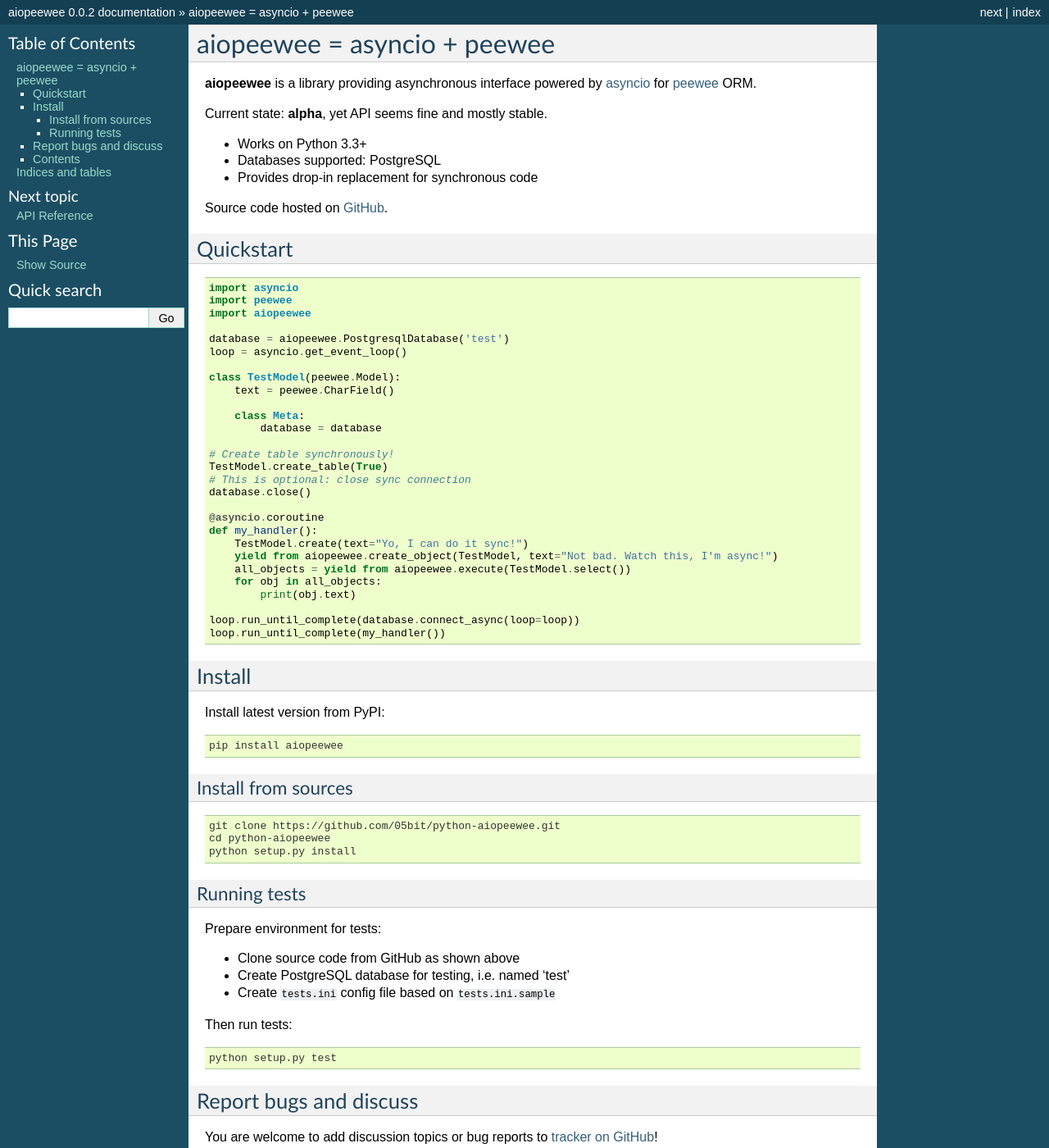
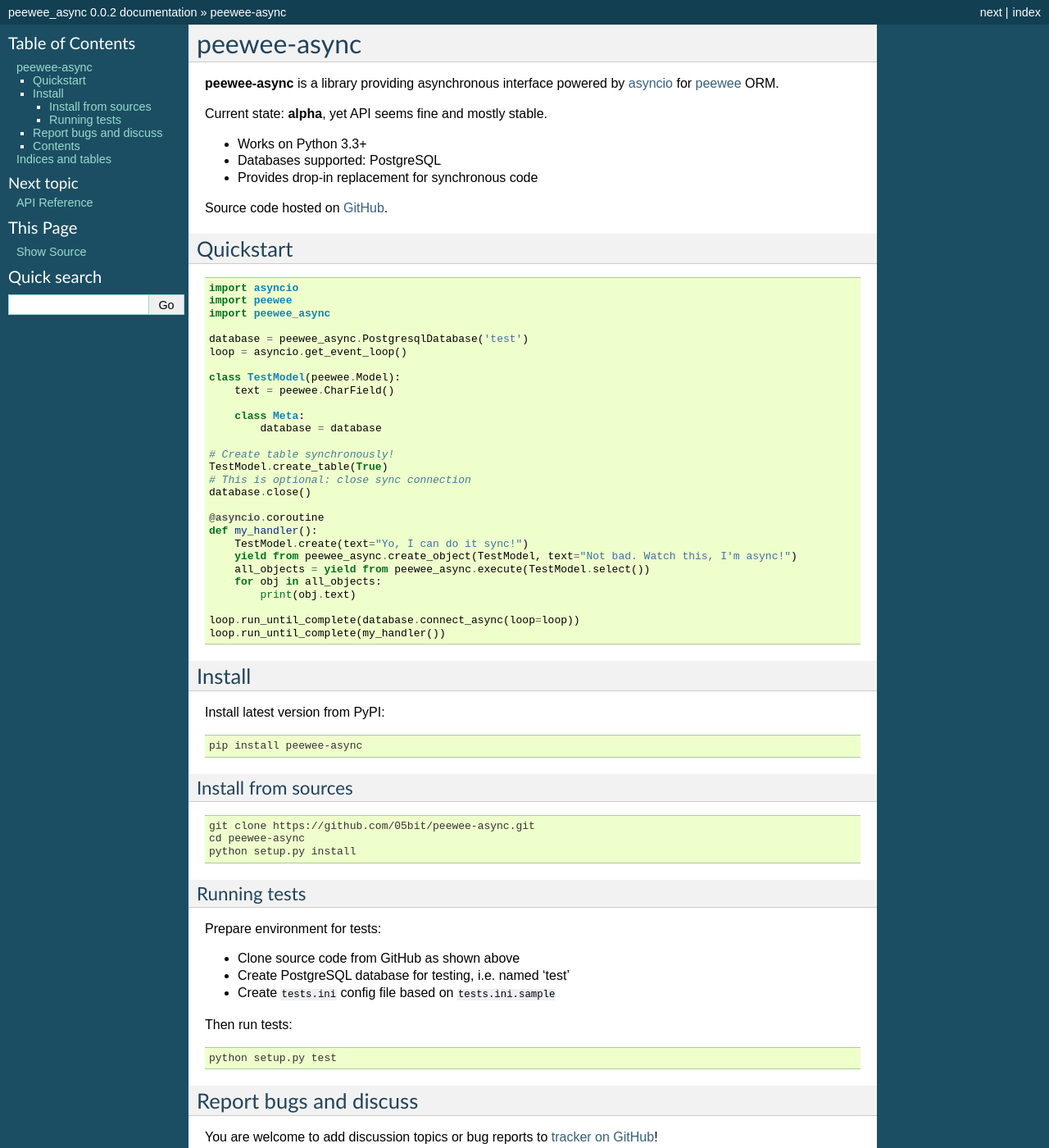
Before and after one commit to 05bit/peewee-async, a Sphinx documentation site: the page built from docs/index.rst, in a window 1280 px wide and 1400 px high. Shown: the whole window at 82% size. Built offline with Sphinx 7.4.7, drawn with Linux system fonts in a browser that asks for light colours; some of the changed text lies outside the part shown.

Commit message:
Renaming package to 'peewee-async'

```diff
--- a/docs/conf.py
+++ b/docs/conf.py
@@ -1,7 +1,7 @@
 #!/usr/bin/env python3
 # -*- coding: utf-8 -*-
 #
-# aiopeewee documentation build configuration file, created by
+# peewee_async documentation build configuration file, created by
 # sphinx-quickstart on Sat Oct 11 20:12:24 2014.
 #
 # This file is execfile()d with the current directory set to its
@@ -55,7 +55,7 @@
 master_doc = 'index'
 
 # General information about the project.
-project = 'aiopeewee'
+project = 'peewee_async'
 copyright = '2014, Alexey Kinev'
 
 # The version info for the project you're documenting, acts as replacement for
@@ -188,7 +188,7 @@
 #html_file_suffix = None
 
 # Output file base name for HTML help builder.
-htmlhelp_basename = 'aiopeeweedoc'
+htmlhelp_basename = 'peewee_asyncdoc'
 
 
 # -- Options for LaTeX output ---------------------------------------------
@@ -208,7 +208,7 @@
 # (source start file, target name, title,
 #  author, documentclass [howto, manual, or own class]).
 latex_documents = [
-  ('index', 'aiopeewee.tex', 'aiopeewee Documentation',
+  ('index', 'peewee_async.tex', 'peewee_async Documentation',
    'Alexey Kinev', 'manual'),
 ]
 
@@ -238,7 +238,7 @@
 # One entry per manual page. List of tuples
 # (source start file, name, description, authors, manual section).
 man_pages = [
-    ('index', 'aiopeewee', 'aiopeewee Documentation',
+    ('index', 'peewee_async', 'peewee_async Documentation',
      ['Alexey Kinev'], 1)
 ]
 
@@ -252,8 +252,8 @@
 # (source start file, target name, title, author,
 #  dir menu entry, description, category)
 texinfo_documents = [
-  ('index', 'aiopeewee', 'aiopeewee Documentation',
-   'Alexey Kinev', 'aiopeewee', 'One line description of project.',
+  ('index', 'peewee_async', 'peewee_async Documentation',
+   'Alexey Kinev', 'peewee_async', 'One line description of project.',
    'Miscellaneous'),
 ]
 
--- a/docs/index.rst
+++ b/docs/index.rst
@@ -1,12 +1,12 @@
-.. aiopeewee documentation master file, created by
+.. peewee-async documentation master file, created by
    sphinx-quickstart on Sat Oct 11 20:12:24 2014.
    You can adapt this file completely to your liking, but it should at least
    contain the root `toctree` directive.
 
-aiopeewee = asyncio + peewee
-============================
+peewee-async
+============
 
-**aiopeewee** is a library providing asynchronous interface powered by `asyncio`_ for `peewee`_ ORM.
+**peewee-async** is a library providing asynchronous interface powered by `asyncio`_ for `peewee`_ ORM.
 
 .. _peewee: https://github.com/coleifer/peewee
 .. _asyncio: https://docs.python.org/3/library/asyncio.html
@@ -19,7 +19,7 @@
 
 Source code hosted on `GitHub`_.
 
-.. _GitHub: https://github.com/05bit/python-aiopeewee
+.. _GitHub: https://github.com/05bit/peewee-async
 
 Quickstart
 ----------
@@ -28,9 +28,9 @@
 
     import asyncio
     import peewee
-    import aiopeewee
+    import peewee_async
 
-    database = aiopeewee.PostgresqlDatabase('test')
+    database = peewee_async.PostgresqlDatabase('test')
     loop = asyncio.get_event_loop()
 
     class TestModel(peewee.Model):
@@ -47,8 +47,8 @@
     @asyncio.coroutine
     def my_handler():
         TestModel.create(text="Yo, I can do it sync!")
-        yield from aiopeewee.create_object(TestModel, text="Not bad. Watch this, I'm async!")
-        all_objects = yield from aiopeewee.execute(TestModel.select())
+        yield from peewee_async.create_object(TestModel, text="Not bad. Watch this, I'm async!")
+        all_objects = yield from peewee_async.execute(TestModel.select())
         for obj in all_objects:
             print(obj.text)
 
@@ -63,15 +63,15 @@
 
 .. code-block:: console
 
-    pip install aiopeewee
+    pip install peewee-async
 
 Install from sources
 ++++++++++++++++++++
 
 .. code-block:: console
 
-    git clone https://github.com/05bit/python-aiopeewee.git
-    cd python-aiopeewee
+    git clone https://github.com/05bit/peewee-async.git
+    cd peewee-async
     python setup.py install
 
 Running tests
@@ -94,7 +94,7 @@
 
 You are welcome to add discussion topics or bug reports to `tracker on GitHub`_!
 
-.. _tracker on GitHub: https://github.com/05bit/python-aiopeewee/issues
+.. _tracker on GitHub: https://github.com/05bit/peewee-async/issues
 
 Contents
 --------
@@ -102,8 +102,8 @@
 .. toctree::
    :maxdepth: 2
 
-   aiopeewee/api
-   aiopeewee/examples
+   peewee_async/api
+   peewee_async/examples
 
 Indices and tables
 ==================
--- a/aiopeewee.py
+++ b/peewee_async.py
@@ -1,9 +1,9 @@
 """
-aiopeewee = asyncio + peewee
-============================
+peewee-async
+============
 
 Asynchronous interface for `peewee`_ ORM powered by `asyncio`_:
-https://github.com/05bit/python-aiopeewee
+https://github.com/05bit/peewee-async
 
 .. _peewee: https://github.com/coleifer/peewee
 .. _asyncio: https://docs.python.org/3/library/asyncio.html
```
Also changed, not shown: README.md (+9 -9 lines), docs/aiopeewee/api.rst (deleted, +0 -28 lines), docs/peewee_async/api.rst (added, +28 -0 lines), docs/peewee_async/examples.rst (renamed from docs/aiopeewee/examples.rst, +5 -5 lines), setup.py (+4 -4 lines), tests.py (+11 -11 lines), 3 other files.
